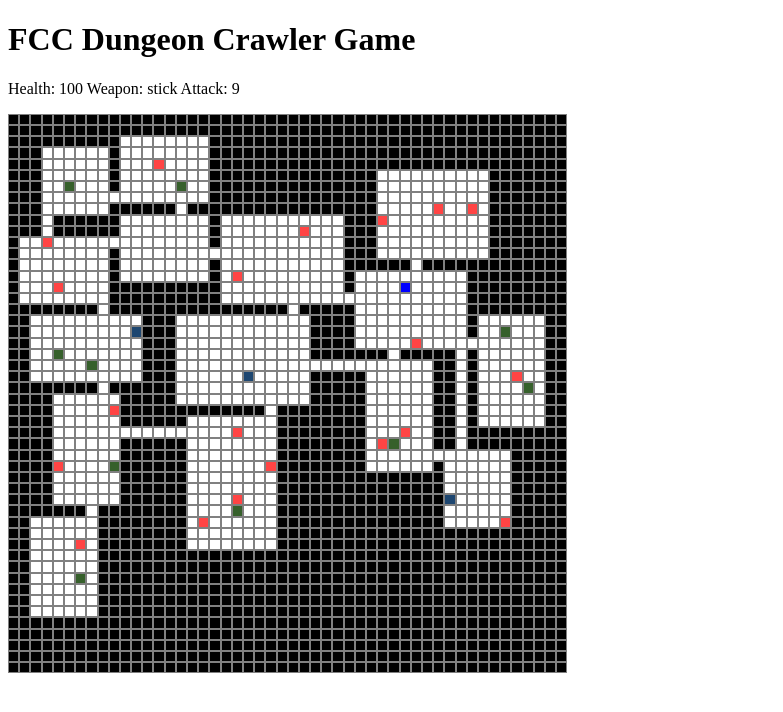
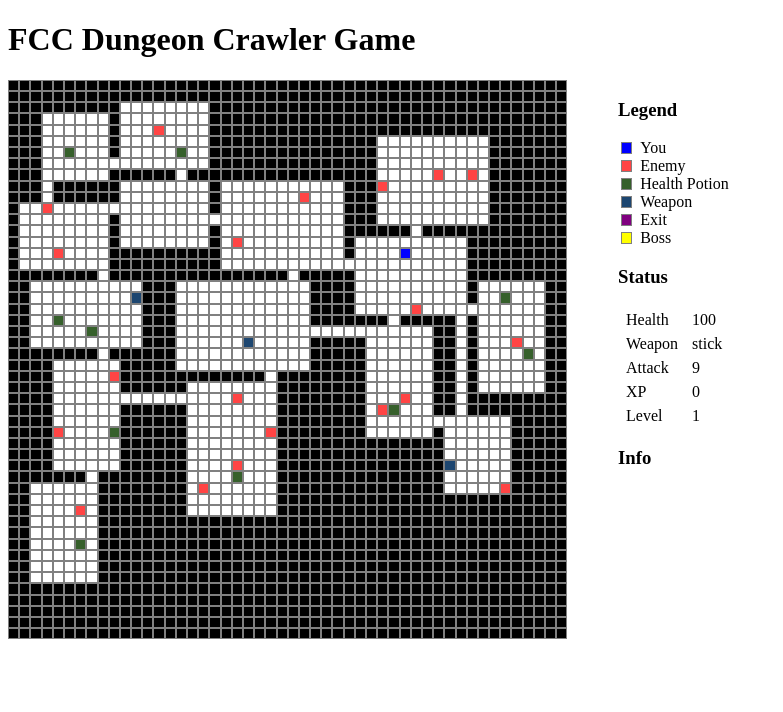
Before and after one commit to dzsobacsi/dungeon-game, a React app: page / in a window 1280 px wide. Shown: the top 712 px of the page, without its empty margins (0-783 px from the left). Built offline with nearby package versions, Linux system fonts and the light colour scheme.

Commit message:
legend and status info added

```diff
--- a/css/main.sass
+++ b/css/main.sass
@@ -4,9 +4,28 @@
 *
   box-sizing: border-box
 
-#app
+// #app
+
+.grid
+  float: left
   width: $cell-size * $grid-size
   height: $cell-size * $grid-size
+  display: inline-block
+
+.status
+  display: inline-block
+  margin-left: 50px
+  width: 200px
+  height: $cell-size * $grid-size
+
+.legend-cell
+  margin: 3px
+
+.legend-span
+  margin: 5px
+
+td
+  padding: 2px 6px
 
 .cell
   float: left
--- a/src/components/App.js
+++ b/src/components/App.js
@@ -40,8 +40,8 @@
     return (
       <div>
         <h1>FCC Dungeon Crawler Game</h1>
+        <Grid cells={this._dungeonToDraw()} />
         <Status state={this.props} />
-        <Grid cells={this._dungeonToDraw()} />
       </div>
     )
   }
--- a/src/components/Cell.js
+++ b/src/components/Cell.js
@@ -1,5 +1,5 @@
 import React from 'react'
 
-let Cell = props => <div className={"cell " + props.type} />
+let Cell = props => <div className={"cell " + props.type + " " + props.legend} />
 
 export default Cell
--- a/src/components/Grid.js
+++ b/src/components/Grid.js
@@ -9,7 +9,7 @@
       }
     )
   )
-  return <div>{cells}</div>
+  return <div className="grid">{cells}</div>
 }
 
 export default Grid
--- a/src/components/Status.js
+++ b/src/components/Status.js
@@ -1,9 +1,42 @@
 import React from 'react'
+import Cell from './Cell'
 
 let Status = props => {
   const ply = props.state.player
   return (
-    <p>Health: {ply.health} Weapon: {ply.weapon} Attack: {4*ply.level + ply.attack}</p>
+    <div className="status">
+      <h3>Legend</h3>
+      <Cell type="type5" legend="legend-cell" /><span className="legend-span">You</span><br/>
+      <Cell type="type3" legend="legend-cell" /><span className="legend-span">Enemy</span><br/>
+      <Cell type="type4" legend="legend-cell" /><span className="legend-span">Health Potion</span><br/>
+      <Cell type="type8" legend="legend-cell" /><span className="legend-span">Weapon</span><br/>
+      <Cell type="type6" legend="legend-cell" /><span className="legend-span">Exit</span><br/>
+      <Cell type="type7" legend="legend-cell" /><span className="legend-span">Boss</span><br/>
+      <h3>Status</h3>
+      <table><tbody>
+        <tr>
+          <td>Health</td>
+          <td>{ply.health}</td>
+        </tr>
+        <tr>
+          <td>Weapon</td>
+          <td>{ply.weapon}</td>
+        </tr>
+        <tr>
+          <td>Attack</td>
+          <td>{4*ply.level + ply.attack}</td>
+        </tr>
+        <tr>
+          <td>XP</td>
+          <td>{ply.xp}</td>
+        </tr>
+        <tr>
+          <td>Level</td>
+          <td>{ply.level}</td>
+        </tr>
+      </tbody></table>
+      <h3>Info</h3>
+    </div>
   )
 }
 
```
